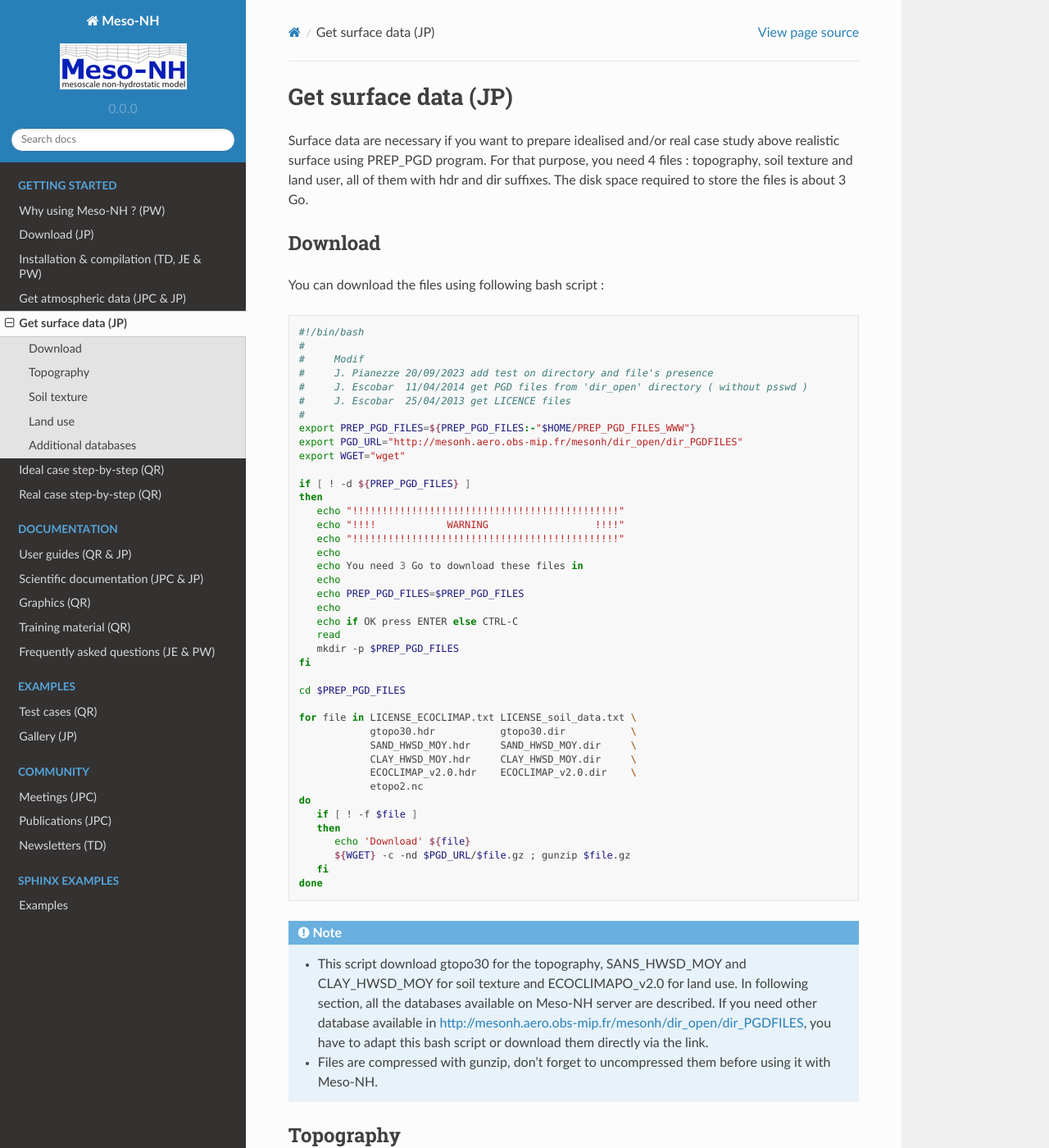
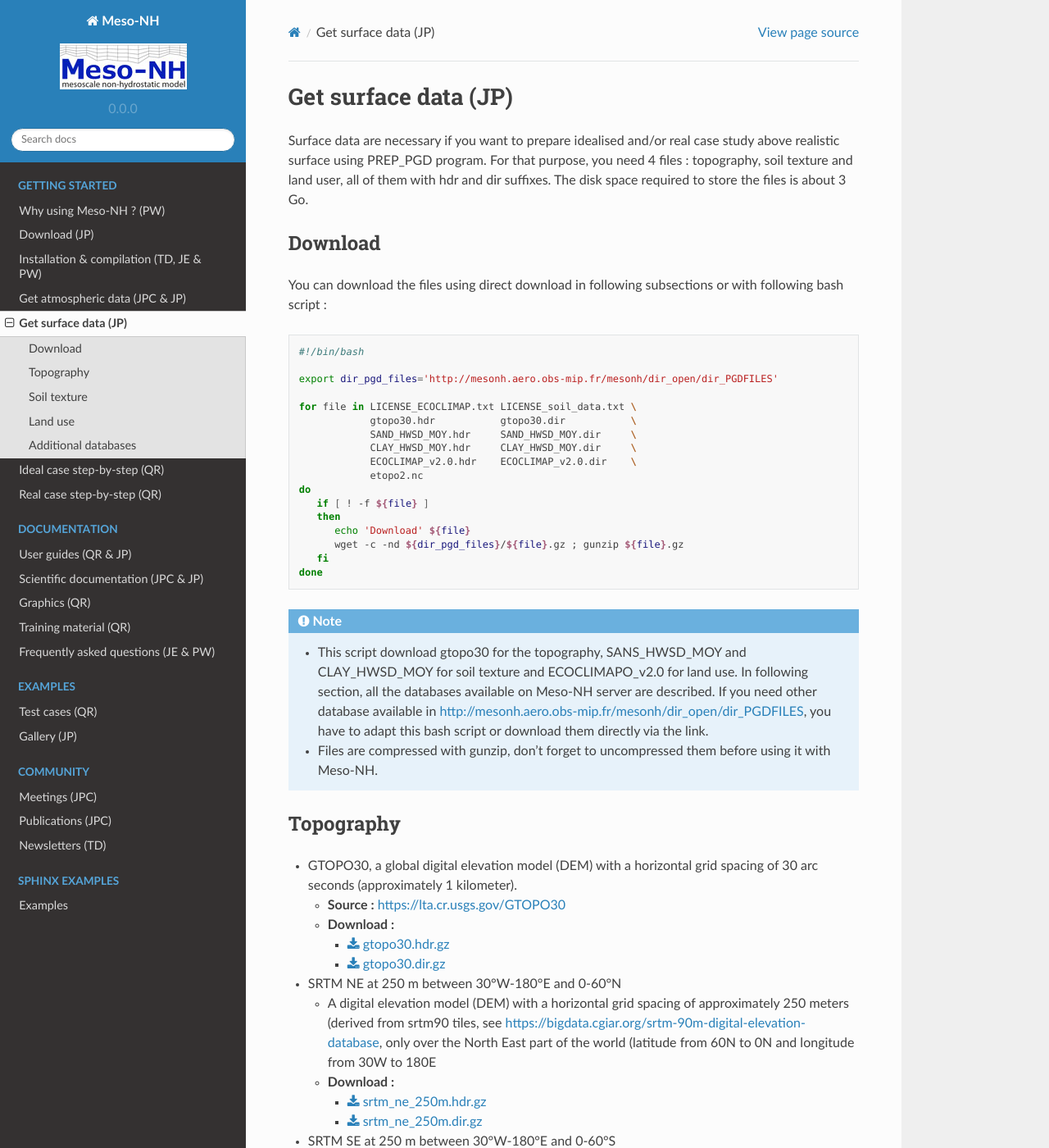
Before and after one commit to JorisPianezze/mesonh_beta_test_guide, a Sphinx documentation site: the page built from docs/source/getting_started/get_surface_data.rst, in a window 1280 px wide and 1400 px high. Shown: the whole window at 82% size. Built offline with Sphinx 7.4.7 and the Read the Docs theme 2.0.0, drawn with Linux system fonts in a browser that asks for light colours.

```diff
--- a/docs/source/getting_started/get_atmospheric_data.rst
+++ b/docs/source/getting_started/get_atmospheric_data.rst
@@ -5,3 +5,4 @@
    :maxdepth: 2
 
    extract_ecmwf_data/extract_ecmwf_data.rst
+   extract_cams_data/extract_cams_data.rst
--- a/docs/source/getting_started/get_surface_data.rst
+++ b/docs/source/getting_started/get_surface_data.rst
@@ -7,37 +7,13 @@
 Download
 ***********
 
-You can download the files using following bash script :
+You can download the files using direct download in following subsections or with following bash script :
 
 .. code-block:: bash
 
    #!/bin/bash
-   #
-   #     Modif
-   #     J. Pianezze 20/09/2023 add test on directory and file's presence
-   #     J. Escobar  11/04/2014 get PGD files from 'dir_open' directory ( without psswd )
-   #     J. Escobar  25/04/2013 get LICENCE files
-   #
-   export PREP_PGD_FILES=${PREP_PGD_FILES:-"$HOME/PREP_PGD_FILES_WWW"}
-   export PGD_URL="http://mesonh.aero.obs-mip.fr/mesonh/dir_open/dir_PGDFILES"
-   export WGET="wget"
 
-   if [ ! -d ${PREP_PGD_FILES} ]
-   then
-      echo "!!!!!!!!!!!!!!!!!!!!!!!!!!!!!!!!!!!!!!!!!!!!!"
-      echo "!!!!            WARNING                  !!!!"
-      echo "!!!!!!!!!!!!!!!!!!!!!!!!!!!!!!!!!!!!!!!!!!!!!"
-      echo
-      echo You need 3 Go to download these files in
-      echo
-      echo PREP_PGD_FILES=$PREP_PGD_FILES
-      echo
-      echo if OK press ENTER else CTRL-C
-      read
-      mkdir -p $PREP_PGD_FILES
-   fi
-
-   cd $PREP_PGD_FILES
+   export dir_pgd_files='http://mesonh.aero.obs-mip.fr/mesonh/dir_open/dir_PGDFILES'
 
    for file in LICENSE_ECOCLIMAP.txt LICENSE_soil_data.txt \
                gtopo30.hdr           gtopo30.dir           \
@@ -46,10 +22,10 @@
                ECOCLIMAP_v2.0.hdr    ECOCLIMAP_v2.0.dir    \
                etopo2.nc
    do
-      if [ ! -f $file ]
+      if [ ! -f ${file} ]
       then
          echo 'Download' ${file}
-         ${WGET} -c -nd $PGD_URL/$file.gz ; gunzip $file.gz
+         wget -c -nd ${dir_pgd_files}/${file}.gz ; gunzip ${file}.gz
       fi
    done
 
```
Also changed, not shown: docs/source/getting_started/extract_cams_data/extract_cams_data.rst (added, +194 -0 lines).
